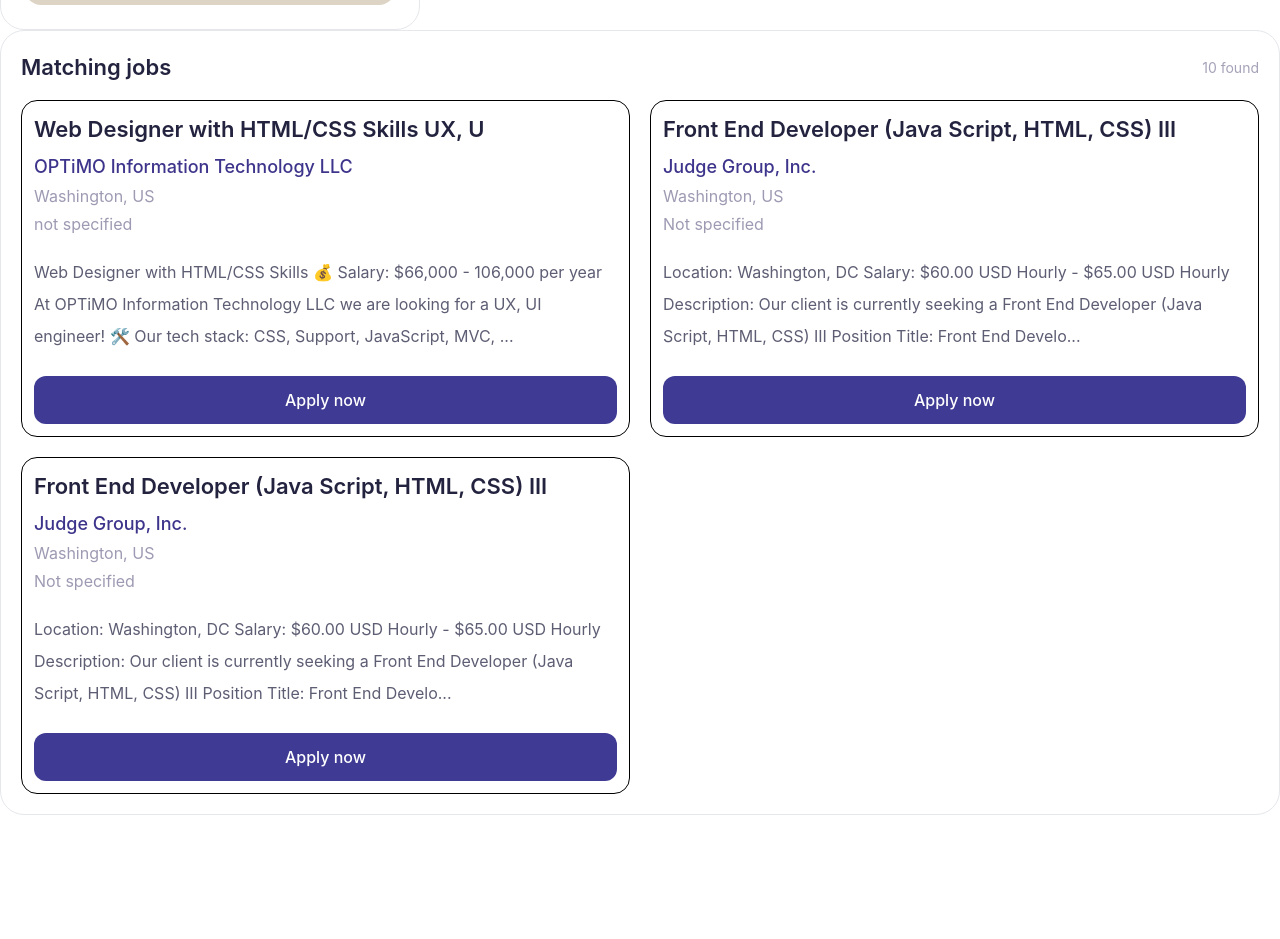
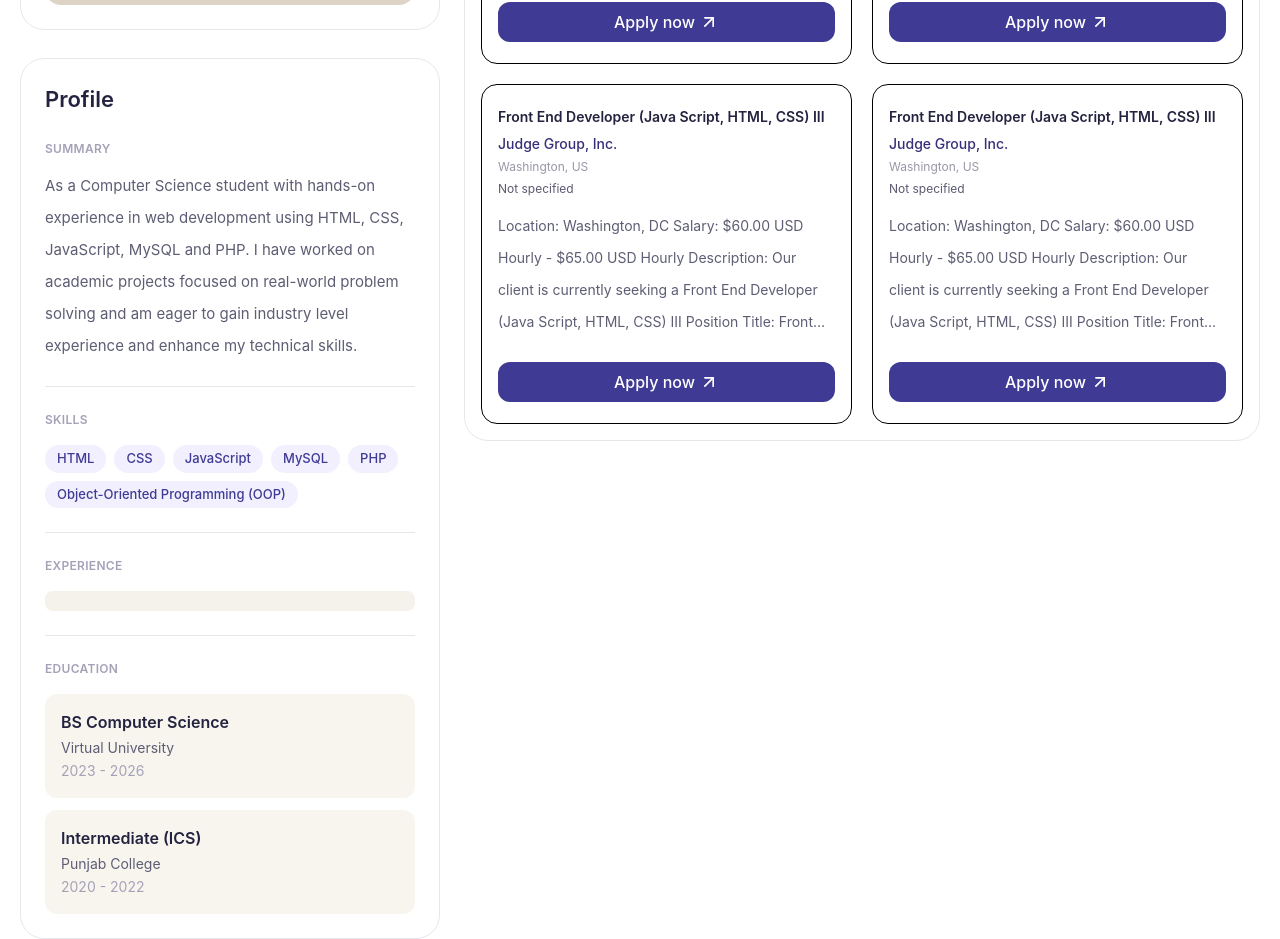
Before and after one commit to uzmanoor123/job-hunt-frontend, a React (Vite) app: page /home in a window 1280 px wide. Shown: the part 660-1599 px from the top of the page. Before the commit the page ends 1475 px from the top, so only its background shows below. Built offline with nearby package versions, Linux system fonts and the light colour scheme; no server answers; sample sign-in values are in the browser's storage.

Commit message:
UI completed

```diff
--- a/src/components/Hero.jsx
+++ b/src/components/Hero.jsx
@@ -1,6 +1,6 @@
 const Hero = () => {
     return (
-        <div className="max-w-7xl mx-auto px-5 py-5">
+        <div className="max-w-[1440px] mx-auto px-5 py-5">
             <h1 className="text-4xl font-semibold text-[#23233F] mt-5">
                 Welcome back, tester
             </h1>
--- a/src/components/JobSection.jsx
+++ b/src/components/JobSection.jsx
@@ -1,9 +1,11 @@
+import { FiArrowUpRight } from "react-icons/fi";
+
 const jobs = [
   {
     title: " Web Designer with HTML/CSS Skills UX, U",
     company: "OPTiMO Information Technology LLC",
     location: " Washington, US",
-    type: " not specified",
+    type: " Not specified",
     description:
       "Web Designer with HTML/CSS Skills 💰 Salary: $66,000 - 106,000 per year At OPTiMO Information Technology LLC we are looking for a UX, UI engineer! 🛠️ Our tech stack: CSS, Support, JavaScript, MVC, ...",
   },
@@ -22,12 +24,19 @@
         type: "Not specified",
         description: "Location: Washington, DC Salary: $60.00 USD Hourly - $65.00 USD Hourly Description: Our client is currently seeking a Front End Developer (Java Script, HTML, CSS) III Position Title: Front End Develo..."
     },
+          {
+        title: "Front End Developer (Java Script, HTML, CSS) III",
+        company: "Judge Group, Inc.",
+        location: "Washington, US",
+        type: "Not specified",
+        description: "Location: Washington, DC Salary: $60.00 USD Hourly - $65.00 USD Hourly Description: Our client is currently seeking a Front End Developer (Java Script, HTML, CSS) III Position Title: Front End Develo..."
+    },
 ];
 const JobSection = () => {
   return (
-    <div className="flex-1 bg-white border border-gray-200 rounded-3xl p-5">
-      <div className="flex justify-between items-center mb-4">
-        <h2 className="text-[22px] font-semibold text-[#23233F]">
+    <div className="flex-1 bg-white border border-gray-200 rounded-3xl p-4">
+      <div className="flex justify-between items-center mb-3">
+        <h2 className="text-[16px] font-semibold text-[#1B1B2F]">
           Matching jobs
         </h2>
         <span className="text-[#A5A2B8] text-sm">10 found</span>
@@ -36,25 +45,27 @@
         {jobs.map((job, index) => (
           <div
             key={index}
-            className="border rounded-2xl p-3 hover:shadow-md transition"
+            className="border rounded-2xl p-4 flex flex-col h-[340px] hover:shadow-md transition"
           >
-            <h3 className="text-[22px] font-semibold text-[#23233F] leading-8">
+            <h3 className="text-[14px] font-semibold text-[#23233F] leading-8">
               {job.title}
             </h3>
 
-            <p className="mt-2 text-[#3D348B] text-[18px] font-medium">
+            <p className=" text-[#362F78] text-[14px] font-medium">
               {job.company}
             </p>
 
-            <p className="text-[#9E9AB3] mt-1">{job.location}</p>
+            <p className="text-[#9997A8] mt-1 text-[12px]">{job.location}</p>
 
-            <p className="text-[#9E9AB3] mt-1">{job.type}</p>
+            <p className="text-[#5B5A70] mt-1 text-[12px]">{job.type}</p>
 
-            <p className="mt-5 text-[#5D5D74] leading-8 line-clamp-3">
+            <p className="mt-3 text-[#5D5D74] leading-8 line-clamp-4 text-[14px] ">
               {job.description}
             </p>
-            <button className="mt-6 w-full bg-[#3F3A93] text-white py-3 rounded-xl font-medium hover:bg-[#342F7D] transition">
+            <button className="mt-6 w-full bg-[#3F3A93] text-white py-2 rounded-xl font-medium hover:bg-[#342F7D] transition hover:cursor-pointer flex items-center justify-center gap-1">
+
               Apply now
+               <FiArrowUpRight  size = {20}/>
             </button>
           </div>
         ))}
--- a/src/components/Navbar.jsx
+++ b/src/components/Navbar.jsx
@@ -7,8 +7,8 @@
     navigate("/login");
   };
   return (
-    <nav className="bg-white border-b border-gray-200 ">
-      <div className="max-w-7xl mx-auto px-3 py-2 flex justify-between items-center">
+    <nav className="bg-white border-b border-gray-200 sticky top-0 ">
+      <div className="max-w-[1440px] mx-auto px-3 py-2 flex justify-between items-center">
         <div className="flex items-center gap-3">
           <img src={logo} alt="Logo" className="w-28" />
           <h1 className="text-[#3D348B] font-semibold text-[16px]">
--- /dev/null
+++ b/src/components/ProfileCard.jsx
@@ -0,0 +1,104 @@
+const ProfileCard = () => {
+  return (
+    <div className="bg-white border border-gray-200 rounded-3xl p-6 mt-7">
+
+      <h2 className="text-[22px] font-semibold text-[#23233F]">
+        Profile
+      </h2>
+
+      <div className="mt-6">
+        <p className="text-[12px] uppercase tracking-wide text-[#A5A2B8] font-semibold">
+          Summary
+        </p>
+
+        <p className="mt-3 text-[15px] leading-8 text-[#5D5D74]">
+          As a Computer Science student with hands-on experience in web
+          development using HTML, CSS, JavaScript, MySQL and PHP. I have
+          worked on academic projects focused on real-world problem solving
+          and am eager to gain industry level experience and enhance my
+          technical skills.
+        </p>
+      </div>
+
+      <hr className="my-6 border-gray-200" />
+
+      {/* Skills */}
+      <div>
+        <p className="text-[12px] uppercase tracking-wide text-[#A5A2B8] font-semibold">
+          Skills
+        </p>
+
+        <div className="flex flex-wrap gap-2 mt-4">
+          {[
+            "HTML",
+            "CSS",
+            "JavaScript",
+            "MySQL",
+            "PHP",
+            "Object-Oriented Programming (OOP)",
+          ].map((skill) => (
+            <span
+              key={skill}
+              className="px-3 py-1 rounded-full bg-[#F2F0FF] text-[#3F3A93] text-[13px] font-medium"
+            >
+              {skill}
+            </span>
+          ))}
+        </div>
+      </div>
+
+      <hr className="my-6 border-gray-200" />
+
+      <div>
+        <p className="text-[12px] uppercase tracking-wide text-[#A5A2B8] font-semibold">
+          Experience
+        </p>
+
+        <div className="mt-4 h-5 rounded-lg bg-[#F5F2EC]"></div>
+      </div>
+
+      <hr className="my-6 border-gray-200" />
+
+      <div>
+        <p className="text-[12px] uppercase tracking-wide text-[#A5A2B8] font-semibold">
+          Education
+        </p>
+
+        <div className="mt-4 space-y-3">
+
+          <div className="bg-[#F8F5EF] rounded-xl p-4">
+            <h3 className="font-semibold text-[#23233F]">
+              BS Computer Science
+            </h3>
+
+            <p className="text-[#5D5D74] text-sm mt-1">
+              Virtual University
+            </p>
+
+            <span className="text-[#A5A2B8] text-sm">
+              2023 - 2026
+            </span>
+          </div>
+
+          <div className="bg-[#F8F5EF] rounded-xl p-4">
+            <h3 className="font-semibold text-[#23233F]">
+              Intermediate (ICS)
+            </h3>
+
+            <p className="text-[#5D5D74] text-sm mt-1">
+              Punjab College
+            </p>
+
+            <span className="text-[#A5A2B8] text-sm">
+              2020 - 2022
+            </span>
+          </div>
+
+        </div>
+      </div>
+
+    </div>
+  );
+};
+
+export default ProfileCard;
--- a/src/components/ResumeCard.jsx
+++ b/src/components/ResumeCard.jsx
@@ -1,7 +1,7 @@
 import { FiUpload } from "react-icons/fi";
 const UploadCV = () => {
     return (
-        <div className="max-w-[420px]  bg-white rounded-3xl border border-gray-200 p-6">
+        <div className="w-[420px] flex-shrink-0 bg-white rounded-3xl border border-gray-200 p-6">
             <h2 className="text-[22px] font-semibold text-[#23233F]">Your CV</h2>
             <p className="text-[#6C6C80] mt-2 text-[16px]">PDF only, up to 10MB.</p>
             <label
--- a/src/pages/Home.jsx
+++ b/src/pages/Home.jsx
@@ -2,15 +2,24 @@
 import Hero from "../components/Hero";
 import ResumeCard from "../components/ResumeCard";
 import JobSection from "../components/JobSection";
+import ProfileCard from "../components/ProfileCard";
 const Home = () => {
   return (
   <>
   <Navbar />
-      <div className="max-w-7xl mx-auto">
+
+  <div className="max-w-[1440px] mx-auto px-5">
     <Hero />
-        <div className= " mt-8 gap-8 ">
+
+    <div className="mt-8 flex items-start gap-6">
+      <div className="w-[420px] shrink-0">
         <ResumeCard />
+        <ProfileCard />
+      </div>
+
+      <div className="flex-1">
         <JobSection />
+      </div>
     </div>
   </div>
 </>
```
Lines whose indentation alone changed are shown as unchanged.
